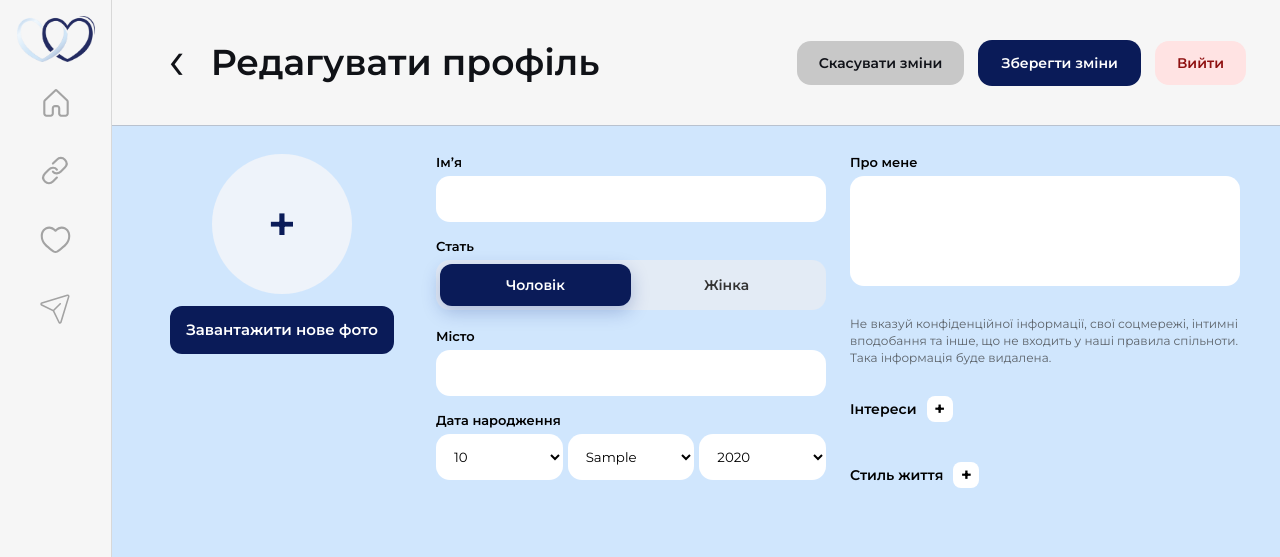
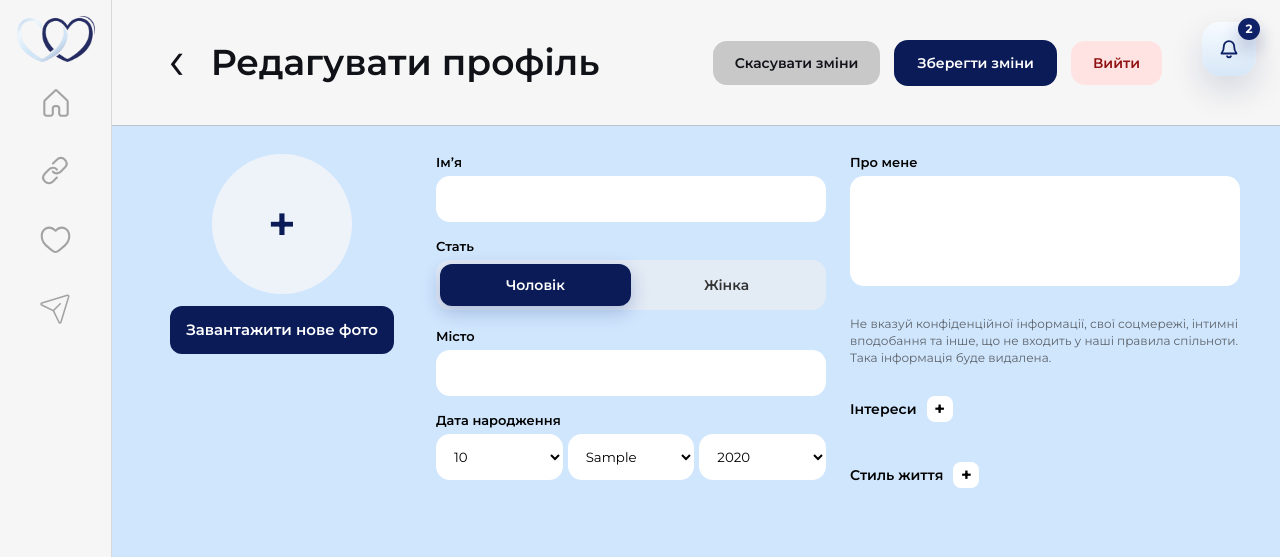
Before and after one commit to tinderproject2026/tinder, a Django app: template templates/profile.html in a window 1280 px wide. Shown: the top 557 px of the page. Run offline with Django 3.2, Linux system fonts and the light colour scheme; the template is opened without the code that fills it: most values are stand-ins (such as "Sample title", 1, 10 or a date in 2020).

Commit message:
Notification

```diff
--- a/templates/chat_partner_profile.html
+++ b/templates/chat_partner_profile.html
@@ -258,6 +258,7 @@ body{background:var(--bg);color:var(--text)}
 </style>
 </head>
 <body>
+{% include "includes/notifications_dropdown.html" %}
 <div class="layout">
   <aside class="sidebar">
     <div>
--- a/templates/dating_settings.html
+++ b/templates/dating_settings.html
@@ -351,6 +351,7 @@ body{background:var(--page-bg);color:var(--text)}
 </style>
 </head>
 <body>
+{% include "includes/notifications_dropdown.html" %}
 <div class="layout">
   <aside class="sidebar">
     <div>
--- /dev/null
+++ b/templates/includes/notifications_dropdown.html
@@ -0,0 +1,279 @@
+<style>
+.notifications-widget{
+  position:fixed;
+  top:22px;
+  right:24px;
+  z-index:1400;
+  display:flex;
+  flex-direction:column;
+  align-items:flex-end;
+  gap:10px;
+}
+.notifications-toggle{
+  width:54px;
+  height:54px;
+  border:none;
+  border-radius:18px;
+  display:flex;
+  align-items:center;
+  justify-content:center;
+  cursor:pointer;
+  background:linear-gradient(180deg,#f7fbff 0%,#d7e7f7 100%);
+  box-shadow:0 14px 34px rgba(7,28,89,.14);
+  transition:transform .16s ease,box-shadow .16s ease,background-color .16s ease;
+}
+.notifications-toggle:hover{
+  transform:translateY(-1px);
+  box-shadow:0 18px 38px rgba(7,28,89,.18);
+}
+.notifications-toggle:active{
+  transform:translateY(0);
+}
+.notifications-toggle svg{
+  width:24px;
+  height:24px;
+  stroke:#0f2167;
+}
+.notifications-badge{
+  position:absolute;
+  top:-4px;
+  right:-4px;
+  min-width:22px;
+  height:22px;
+  padding:0 6px;
+  border-radius:999px;
+  background:#0f2167;
+  color:#fff;
+  font-size:12px;
+  line-height:22px;
+  font-weight:700;
+  text-align:center;
+  box-shadow:0 10px 18px rgba(15,33,103,.28);
+}
+.notifications-panel{
+  width:min(360px,calc(100vw - 28px));
+  max-height:min(72vh,620px);
+  overflow:auto;
+  border-radius:28px;
+  background:linear-gradient(180deg,#f4f8fd 0%,#dce8f4 100%);
+  border:1px solid rgba(143,168,203,.58);
+  box-shadow:0 24px 60px rgba(6,26,98,.2);
+  padding:16px;
+  display:none;
+}
+.notifications-panel.is-open{
+  display:block;
+}
+.notifications-head{
+  display:flex;
+  align-items:center;
+  justify-content:space-between;
+  gap:12px;
+  margin-bottom:14px;
+}
+.notifications-title{
+  color:#0f2167;
+  font-size:18px;
+  line-height:22px;
+  font-weight:700;
+}
+.notifications-clear{
+  border:none;
+  background:rgba(255,255,255,.78);
+  color:#0f2167;
+  border-radius:12px;
+  padding:8px 12px;
+  font-size:13px;
+  line-height:16px;
+  font-weight:600;
+  cursor:pointer;
+}
+.notifications-list{
+  display:flex;
+  flex-direction:column;
+  gap:10px;
+}
+.notification-card{
+  background:rgba(255,255,255,.8);
+  border:1px solid rgba(188,208,229,.8);
+  border-radius:22px;
+  padding:14px 14px 13px;
+  box-shadow:0 8px 22px rgba(15,33,103,.08);
+}
+.notification-top{
+  display:flex;
+  align-items:center;
+  gap:12px;
+}
+.notification-icon{
+  width:40px;
+  height:40px;
+  border-radius:14px;
+  flex:none;
+  display:flex;
+  align-items:center;
+  justify-content:center;
+  background:linear-gradient(180deg,#eef6ff 0%,#cdddf0 100%);
+}
+.notification-icon svg{
+  width:20px;
+  height:20px;
+  stroke:#0f2167;
+}
+.notification-type{
+  color:#0f2167;
+  font-size:15px;
+  line-height:19px;
+  font-weight:700;
+}
+.notification-text{
+  margin:10px 0 0;
+  padding-left:52px;
+  color:#324769;
+  font-size:14px;
+  line-height:20px;
+}
+.notifications-empty{
+  background:rgba(255,255,255,.74);
+  border:1px dashed rgba(142,166,199,.8);
+  border-radius:20px;
+  padding:18px 16px;
+  color:#4c5b75;
+  font-size:14px;
+  line-height:20px;
+  text-align:center;
+}
+@media (max-width: 920px){
+  .notifications-widget{
+    top:14px;
+    right:14px;
+  }
+  .notifications-toggle{
+    width:48px;
+    height:48px;
+    border-radius:16px;
+  }
+  .notifications-panel{
+    width:min(340px,calc(100vw - 20px));
+  }
+}
+</style>
+
+<div class="notifications-widget" data-notifications-widget>
+  <div style="position:relative;">
+    <button class="notifications-toggle" type="button" aria-label="Відкрити сповіщення" aria-expanded="false" data-notifications-toggle>
+      <svg viewBox="0 0 24 24" fill="none" stroke-width="1.8" stroke-linecap="round" stroke-linejoin="round" aria-hidden="true">
+        <path d="M6.8 9.4a5.2 5.2 0 1 1 10.4 0c0 5.6 2.3 5.7 2.3 7.1H4.5c0-1.4 2.3-1.5 2.3-7.1Z"></path>
+        <path d="M10.1 19.2a2.2 2.2 0 0 0 3.8 0"></path>
+      </svg>
+    </button>
+    <span class="notifications-badge" data-notifications-badge>0</span>
+  </div>
+
+  <div class="notifications-panel" data-notifications-panel>
+    <div class="notifications-head">
+      <div class="notifications-title">Сповіщення</div>
+      <button class="notifications-clear" type="button" data-notifications-clear>Очистити</button>
+    </div>
+
+    <div class="notifications-list" data-notifications-list></div>
+  </div>
+</div>
+
+{{ profile_notifications|default:'[]'|json_script:"profile-notifications-data" }}
+<script>
+(function () {
+  const widget = document.querySelector('[data-notifications-widget]');
+  if (!widget) return;
+
+  const toggle = widget.querySelector('[data-notifications-toggle]');
+  const panel = widget.querySelector('[data-notifications-panel]');
+  const list = widget.querySelector('[data-notifications-list]');
+  const badge = widget.querySelector('[data-notifications-badge]');
+  const clearBtn = widget.querySelector('[data-notifications-clear]');
+  const dataNode = document.getElementById('profile-notifications-data');
+
+  const defaults = [
+    {
+      type: 'Новий лайк',
+      kind: 'like',
+      text: 'Хтось тебе лайкнув. Заглянь у профілі, щоб подивитися, хто це міг бути.'
+    },
+    {
+      type: 'Нове повідомлення',
+      kind: 'message',
+      text: 'Хтось надіслав повідомлення. Можеш відкрити чат і відповісти.'
+    }
+  ];
+
+  let incoming = [];
+  if (dataNode) {
+    try {
+      incoming = JSON.parse(dataNode.textContent || '[]');
+    } catch (error) {
+      incoming = [];
+    }
+  }
+  if (!Array.isArray(incoming)) {
+    incoming = [];
+  }
+
+  let notifications = defaults.concat(incoming);
+
+  function icon(kind) {
+    if (kind === 'like') {
+      return '<svg viewBox="0 0 24 24" fill="none" stroke-width="1.8" stroke-linecap="round" stroke-linejoin="round" aria-hidden="true"><path d="M12 20.3 4.9 13.7a4.6 4.6 0 0 1 6.5-6.5L12 7.8l.6-.6a4.6 4.6 0 1 1 6.5 6.5L12 20.3Z"></path></svg>';
+    }
+    if (kind === 'success') {
+      return '<svg viewBox="0 0 24 24" fill="none" stroke-width="1.8" stroke-linecap="round" stroke-linejoin="round" aria-hidden="true"><path d="m5 12.6 4.1 4.1L19 7.8"></path></svg>';
+    }
+    if (kind === 'message') {
+      return '<svg viewBox="0 0 24 24" fill="none" stroke-width="1.8" stroke-linecap="round" stroke-linejoin="round" aria-hidden="true"><path d="M5 7.6A2.6 2.6 0 0 1 7.6 5h8.8A2.6 2.6 0 0 1 19 7.6v5.8A2.6 2.6 0 0 1 16.4 16H10l-4.3 3.1V7.6Z"></path></svg>';
+    }
+    return '<svg viewBox="0 0 24 24" fill="none" stroke-width="1.8" stroke-linecap="round" stroke-linejoin="round" aria-hidden="true"><path d="M12 4v8"></path><path d="M12 16h.01"></path><path d="M5.1 19h13.8L12 4 5.1 19Z"></path></svg>';
+  }
+
+  function render() {
+    badge.textContent = String(notifications.length);
+    badge.style.display = notifications.length ? 'inline-block' : 'none';
+
+    if (!notifications.length) {
+      list.innerHTML = '<div class="notifications-empty">Поки що тут порожньо.</div>';
+      return;
+    }
+
+    list.innerHTML = notifications.map(function (item) {
+      return '' +
+        '<article class="notification-card">' +
+          '<div class="notification-top">' +
+            '<div class="notification-icon">' + icon(item.kind) + '</div>' +
+            '<div class="notification-type">' + item.type + '</div>' +
+          '</div>' +
+          '<p class="notification-text">' + item.text + '</p>' +
+        '</article>';
+    }).join('');
+  }
+
+  function setOpen(isOpen) {
+    panel.classList.toggle('is-open', isOpen);
+    toggle.setAttribute('aria-expanded', isOpen ? 'true' : 'false');
+  }
+
+  toggle.addEventListener('click', function () {
+    setOpen(!panel.classList.contains('is-open'));
+  });
+
+  clearBtn.addEventListener('click', function () {
+    notifications = [];
+    render();
+  });
+
+  document.addEventListener('click', function (event) {
+    if (!widget.contains(event.target)) {
+      setOpen(false);
+    }
+  });
+
+  render();
+})();
+</script>
--- a/templates/likes.html
+++ b/templates/likes.html
@@ -43,8 +43,6 @@ body{background:var(--page-bg);color:var(--text)}
 .header{display:flex;align-items:flex-start;justify-content:space-between;margin-bottom:24px}
 .header h1{font-size:36px;line-height:42px;margin-bottom:8px;font-weight:700;letter-spacing:-0.2px}
 .count{font-size:24px;line-height:32px;font-weight:500;color:#2d3540}
-.filter-btn{margin-top:6px;border:none;background:transparent;cursor:pointer}
-.filter-icon{width:42px;height:42px;object-fit:contain}
 
 .grid{display:grid;grid-template-columns:repeat(5,minmax(220px,1fr));gap:18px}
 .card{position:relative;min-height:430px;border-radius:22px;overflow:hidden;background:#a2b5cb;box-shadow:0 10px 20px rgba(0,0,0,.2)}
@@ -115,6 +113,7 @@ body{background:var(--page-bg);color:var(--text)}
 </style>
 </head>
 <body>
+{% include "includes/notifications_dropdown.html" %}
 <div class="layout">
   <aside class="sidebar">
     <div>
@@ -147,9 +146,6 @@ body{background:var(--page-bg);color:var(--text)}
         <h1>Лайки</h1>
         <div class="count">{{ total_likes }} лайки</div>
       </div>
-      <button class="filter-btn" type="button" aria-label="Фільтри">
-        <img class="filter-icon" src="/images/icons/mage_filter.svg" alt="">
-      </button>
     </div>
 
     {% if like_cards %}
--- a/templates/messages.html
+++ b/templates/messages.html
@@ -123,7 +123,7 @@ body{background:var(--bg);color:var(--text);overflow:hidden}
 .chat-head{
   background:var(--panel);
   border-bottom:1px solid var(--line);
-  padding:16px 28px;
+  padding:16px 104px 16px 28px;
   display:flex;
   align-items:center;
   justify-content:space-between;
@@ -271,6 +271,7 @@ body{background:var(--bg);color:var(--text);overflow:hidden}
 </style>
 </head>
 <body>
+{% include "includes/notifications_dropdown.html" %}
 <div class="layout">
   <aside class="mini-sidebar">
     <div class="mini-top">
--- a/templates/profile.html
+++ b/templates/profile.html
@@ -576,7 +576,7 @@ textarea {
   height:126px;
   background:#f6f6f6;
   border-bottom:1px solid #b9c2cf;
-  padding:0 34px 0 56px;
+  padding:0 118px 0 56px;
   display:flex;
   align-items:center;
   justify-content:space-between;
@@ -686,6 +686,7 @@ textarea {
 </head>
 
 <body>
+{% include "includes/notifications_dropdown.html" %}
 
 <aside class="mini-sidebar">
   <div class="mini-top">
--- a/templates/sympathy.html
+++ b/templates/sympathy.html
@@ -41,8 +41,6 @@ body{background:var(--page-bg);color:var(--text)}
 .header{display:flex;align-items:flex-start;justify-content:space-between;margin-bottom:28px}
 .header h1{font-size:36px;line-height:42px;margin-bottom:8px;font-weight:700;letter-spacing:-0.2px}
 .count{font-size:24px;line-height:32px;font-weight:500;color:#2d3540}
-.filter-btn{margin-top:6px;border:none;background:transparent;cursor:pointer}
-.filter-icon{width:42px;height:42px;object-fit:contain}
 
 .grid{display:grid;grid-template-columns:repeat(5,minmax(180px,1fr));gap:18px}
 .card-link{text-decoration:none;color:inherit;display:block}
@@ -107,6 +105,7 @@ body{background:var(--page-bg);color:var(--text)}
 </style>
 </head>
 <body>
+{% include "includes/notifications_dropdown.html" %}
 <div class="layout">
   <aside class="sidebar">
     <div>
@@ -139,9 +138,6 @@ body{background:var(--page-bg);color:var(--text)}
         <h1>Симпатії</h1>
         <div class="count">{{ total_sympathies }} симпатії</div>
       </div>
-      <button class="filter-btn" type="button" aria-label="Фільтри">
-        <img class="filter-icon" src="/images/icons/mage_filter.svg" alt="">
-      </button>
     </div>
 
     {% if sympathy_cards %}
```
Also changed, not shown: templates/dating.html (+13 -1 lines).
